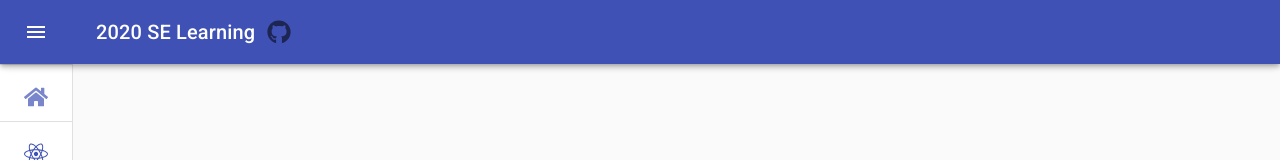
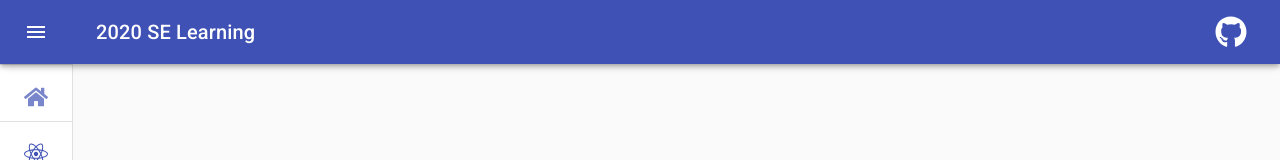
Before and after one commit to pepalms/coding-website, a React (Create React App) app: page / in a window 1280 px wide. Shown: the top 160 px of the page. Built offline with nearby package versions, Linux system fonts and the light colour scheme.

Commit message:
Added github Icon

```diff
--- a/src/components/Appbar.jsx
+++ b/src/components/Appbar.jsx
@@ -9,6 +9,7 @@ import IconButton from "@material-ui/core/IconButton";
 import MenuIcon from "@material-ui/icons/Menu";
 import { Link } from "react-router-dom";
 import { FaGithub } from "react-icons/fa";
+import { Box } from "@material-ui/core";
 
 const drawerWidth = 240;
 
@@ -33,6 +34,7 @@ const useStyles = makeStyles((theme) => ({
   },
   menuButton: {
     marginRight: 36,
+    marginLeft: 4,
   },
   hide: {
     display: "none",
@@ -59,8 +61,11 @@ const useStyles = makeStyles((theme) => ({
     textDecoration: "none",
     color: "inherit",
   },
-  title: {
-    flexgrow: 1,
+  iconHolder: {
+    display: "flex",
+    justifyContent: "flex-end",
+    flexGrow: 1,
+    paddingRight: "1vw",
   },
 }));
 
@@ -76,7 +81,7 @@ export default function MiniDrawer(props) {
           [classes.appBarShift]: props.isDrawerOpen,
         })}
       >
-        <Toolbar>
+        <Toolbar className={classes.toolbar}>
           <IconButton
             color="inherit"
             aria-label="open drawer"
@@ -93,9 +98,17 @@ export default function MiniDrawer(props) {
               2020 SE Learning
             </Typography>
           </Link>
-          <IconButton>
-            <FaGithub />
-          </IconButton>
+          <Box className={classes.iconHolder}>
+            <a
+              target="_blank"
+              href="https://github.com/pepalms/coding-website"
+              rel="noopener noreferrer"
+            >
+              <IconButton>
+                <FaGithub color="white" size={32} />
+              </IconButton>
+            </a>
+          </Box>
         </Toolbar>
       </AppBar>
     </div>
--- a/src/components/BackEnd/BackEnd.jsx
+++ b/src/components/BackEnd/BackEnd.jsx
@@ -13,8 +13,16 @@ import { Box, Typography } from "@material-ui/core";
 import React from "react";
 import { makeStyles, useTheme } from "@material-ui/core/styles";
 import backEndBanner from "../../images/backEnd-banner.jpg";
+import clsx from "clsx";
 
 const useStyles = makeStyles((theme) => ({
+  contentShift: {
+    marginLeft: 168,
+    transition: theme.transitions.create(["margin", "width"], {
+      easing: theme.transitions.easing.easeOut,
+      duration: theme.transitions.duration.enteringScreen,
+    }),
+  },
   conditionalMargin: {
     marginLeft: theme.spacing(9) + 1,
     [theme.breakpoints.down("xs")]: {
@@ -60,14 +68,18 @@ const useStyles = makeStyles((theme) => ({
   },
 }));
 
-export default function FrontEnd() {
+export default function BackEnd(props) {
   const classes = useStyles();
   const theme = useTheme();
 
   return (
     <div className={classes.conditionalMargin}>
       <div className={classes.toolbar} />
-      <Box className={classes.header}>
+      <Box
+        className={clsx(classes.header, {
+          [classes.contentShift]: props.isDrawerOpen,
+        })}
+      >
         <Box pt="2vh" pl="5vw" className={classes.headerText}>
           <Typography variant="h2" fontFamily="Monospace">
             Back-end Development
@@ -91,3 +103,5 @@ export default function FrontEnd() {
     </div>
   );
 }
+
+console.log(process.env.PORT);
--- a/src/components/Welcome.jsx
+++ b/src/components/Welcome.jsx
@@ -1,19 +1,17 @@
 import React from "react";
-import { makeStyles, useTheme } from "@material-ui/core/styles";
-import clsx from "clsx";
-import { Box, Grid, Paper, Typography } from "@material-ui/core";
+import { makeStyles } from "@material-ui/core/styles";
+import { Box, Grid, Typography } from "@material-ui/core";
 import technical from "../images/techSkills.jpg";
-import softSkills from "../images/agileWork.jpg";
 import learningBanner from "../images/Learning-banner.jpg";
 import Card from "@material-ui/core/Card";
 import CardActionArea from "@material-ui/core/CardActionArea";
-import CardActions from "@material-ui/core/CardActions";
 import CardContent from "@material-ui/core/CardContent";
 import CardMedia from "@material-ui/core/CardMedia";
 import backEnd from "../images/backEnd.jpg";
 import agileWorking from "../images/agileWork.jpg";
 import testing from "../images/testing.jpg";
 import { Link } from "react-router-dom";
+import { NavHashLink } from "react-router-hash-link";
 
 const useStyles = makeStyles((theme) => ({
   toolBar: {
@@ -127,9 +125,9 @@ export default function Welcome(props) {
 
         {/* topic cards */}
 
-        <Grid container xs={12} spacing={1}>
+        <Grid container xs={12} spacing={2}>
           <Grid item lg={3} md={4} xs={12}>
-            <Link to="/Front-end" className={classes.linkLook}>
+            <NavHashLink to="/Front-end#top" className={classes.linkLook}>
               <Card className={classes.cardStyle}>
                 <CardActionArea className={classes.cardAction}>
                   <CardMedia
@@ -152,11 +150,11 @@ export default function Welcome(props) {
                   </CardContent>
                 </CardActionArea>
               </Card>
-            </Link>
+            </NavHashLink>
           </Grid>
 
           <Grid item lg={3} md={4} xs={12} direction="column">
-            <Link to="Back-end" className={classes.linkLook}>
+            <NavHashLink to="Back-end#top" className={classes.linkLook}>
               <Card className={classes.cardStyle}>
                 <CardActionArea className={classes.cardAction}>
                   <CardMedia
@@ -180,11 +178,11 @@ export default function Welcome(props) {
                   </CardContent>
                 </CardActionArea>
               </Card>
-            </Link>
+            </NavHashLink>
           </Grid>
 
           <Grid item lg={3} md={4} xs={12}>
-            <Link to="/Testing" className={classes.linkLook}>
+            <NavHashLink to="/Testing#top" className={classes.linkLook}>
               <Card className={classes.cardStyle}>
                 <CardActionArea className={classes.cardAction}>
                   <CardMedia
@@ -208,11 +206,11 @@ export default function Welcome(props) {
                   </CardContent>
                 </CardActionArea>
               </Card>
-            </Link>
+            </NavHashLink>
           </Grid>
 
           <Grid item lg={3} md={4} xs={12}>
-            <Link to="/Working" className={classes.linkLook}>
+            <NavHashLink to="/Working#top" className={classes.linkLook}>
               <Card className={classes.cardStyle}>
                 <CardActionArea className={classes.cardAction}>
                   <CardMedia
@@ -236,7 +234,7 @@ export default function Welcome(props) {
                   </CardContent>
                 </CardActionArea>
               </Card>
-            </Link>
+            </NavHashLink>
           </Grid>
         </Grid>
       </Box>
```
Also changed, not shown: 1 other file (tests, documents, lock files or other folders).
